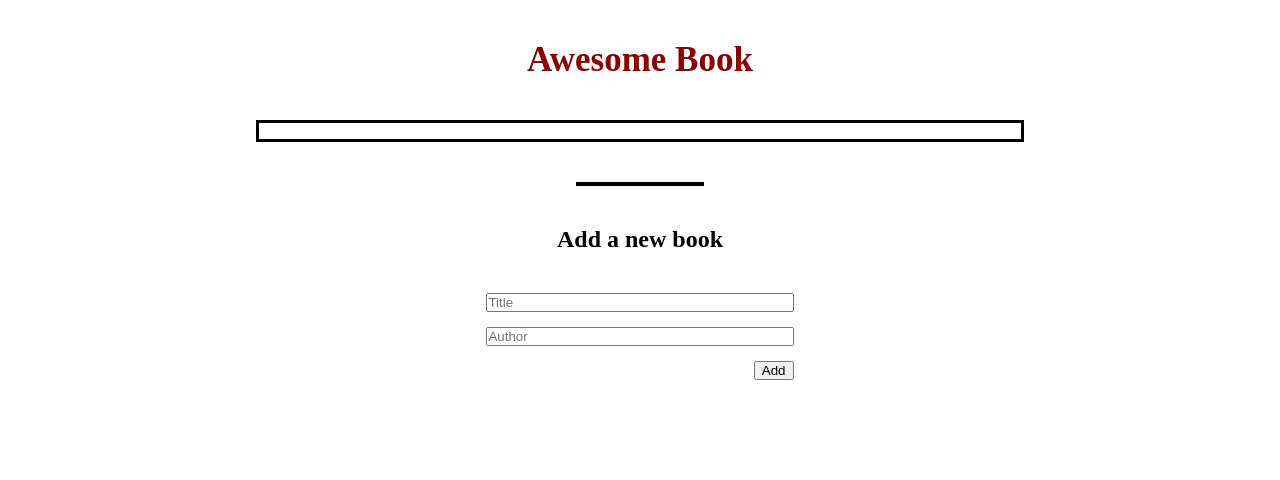
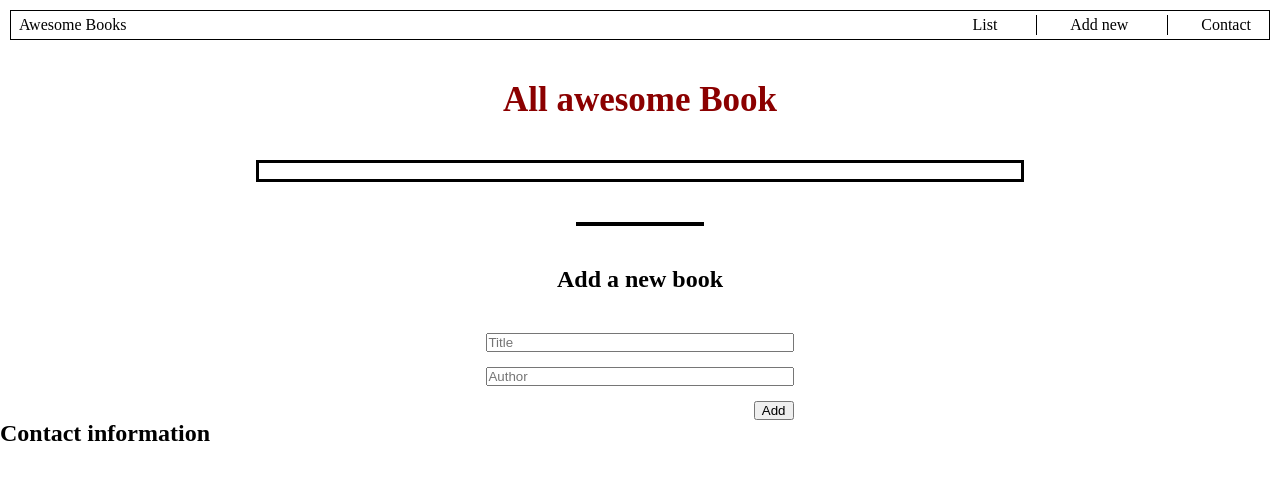
Before and after one commit to JbirdL86/awesome-books, a website: page index.html in a window 1280 px wide. Drawn offline with Linux system fonts and the light colour scheme.

Commit message:
Add navbar, footer and new sections to index file

```diff
--- a/index.html
+++ b/index.html
@@ -11,8 +11,21 @@
 
 <body>
   <main>
+    <nav class="nav-bar">
+      <div class="logo">Awesome Books</div>
+      <div class="nav-container">
+        <ul class="nav-ul">
+          <li><a href="#">List</a></li>
+          <li class="nav-separator"></li>
+          <li><a href="#">Add new</a></li>
+          <li class="nav-separator"></li>
+          <li><a href="#">Contact</a></li>
+        </ul>
+      </div>
+    </nav>
+    <div class="nav-date"></div>
     <section class="main-container">
-      <h1>Awesome Book</h1>
+      <h1>All awesome Book</h1>
       <div id="booklist" class="remove-section">
 
       </div>
@@ -30,8 +43,15 @@
         <button type="submit" id="add-button">Add</button>
       </form>
     </section>
+    <section class="contact-container">
+      <h1>Contact information</h1>
+      <div class="contact-info"></div>
+    </section>
   </main>
   <script src="books.js"></script>
+  <footer>
+    <div class="copyright"></div>
+  </footer>
 </body>
 
 </html>
--- a/style.css
+++ b/style.css
@@ -2,6 +2,46 @@
   padding: 0;
   margin: 0;
   box-sizing: border-box;
+}
+
+.nav-bar {
+  display: flex;
+  justify-content: space-between;
+  align-content: center;
+  border: 1px solid black;
+  margin: 10px;
+}
+
+.logo {
+  padding: 5px 3px;
+  margin-left: 5px;
+}
+
+.nav-container {
+  width: 25%;
+}
+
+.nav-ul {
+  display: flex;
+  justify-content: space-around;
+  align-content: center;
+  list-style: none;
+}
+
+.nav-separator {
+  border-right: 1px solid black;
+  margin: 4px 0;
+}
+
+.nav-ul > li {
+  text-decoration: none;
+  list-style: none;
+  padding: 5px 3px;
+}
+
+.nav-ul li > a {
+  text-decoration: none;
+  color: black;
 }
 
 .main-container {
```
